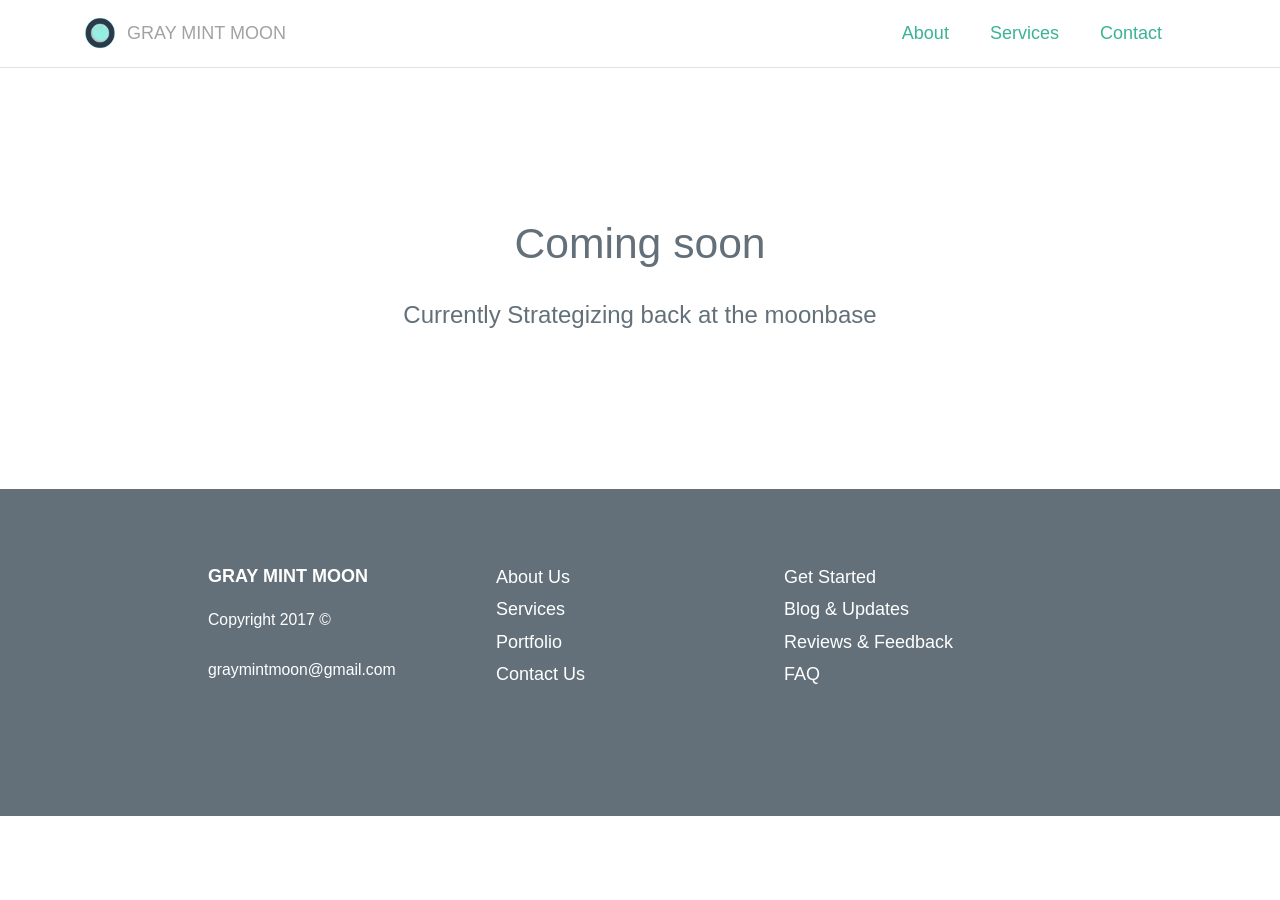
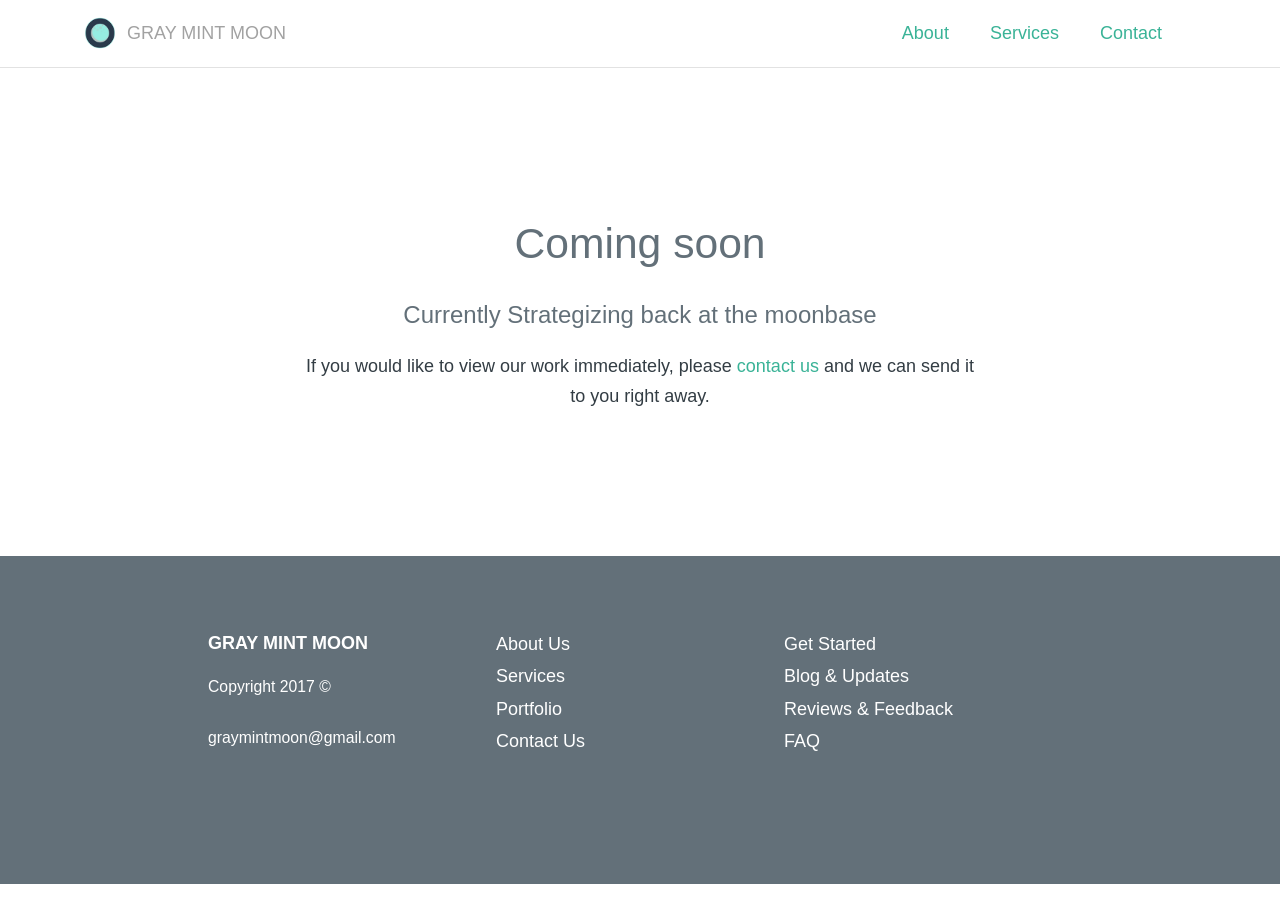
Before and after one commit to graymintmoon/graymintmoon.github.io, a Jekyll site: the page built from portfolio.md, in a window 1280 px wide. Built offline with Jekyll 4.4.1, drawn with Linux system fonts in a browser that asks for light colours; nearby versions of some CDN libraries; some web fonts are replaced.

```diff
--- a/portfolio.md
+++ b/portfolio.md
@@ -5,4 +5,5 @@ title: Portfolio
 <div class="text_center">
 	<h2 class="text_charcoal">Coming soon</h2>
 	<h4>Currently Strategizing back at the moonbase</h4>
+	<p>If you would like to view our work immediately, please <a href="mailto:graymintmoon@gmail.com">contact us</a> and we can send it to you right away.</p>
 </div>
```
Also changed, not shown: coming-soon.md (+1 -0 lines), faq.md (+1 -0 lines).
